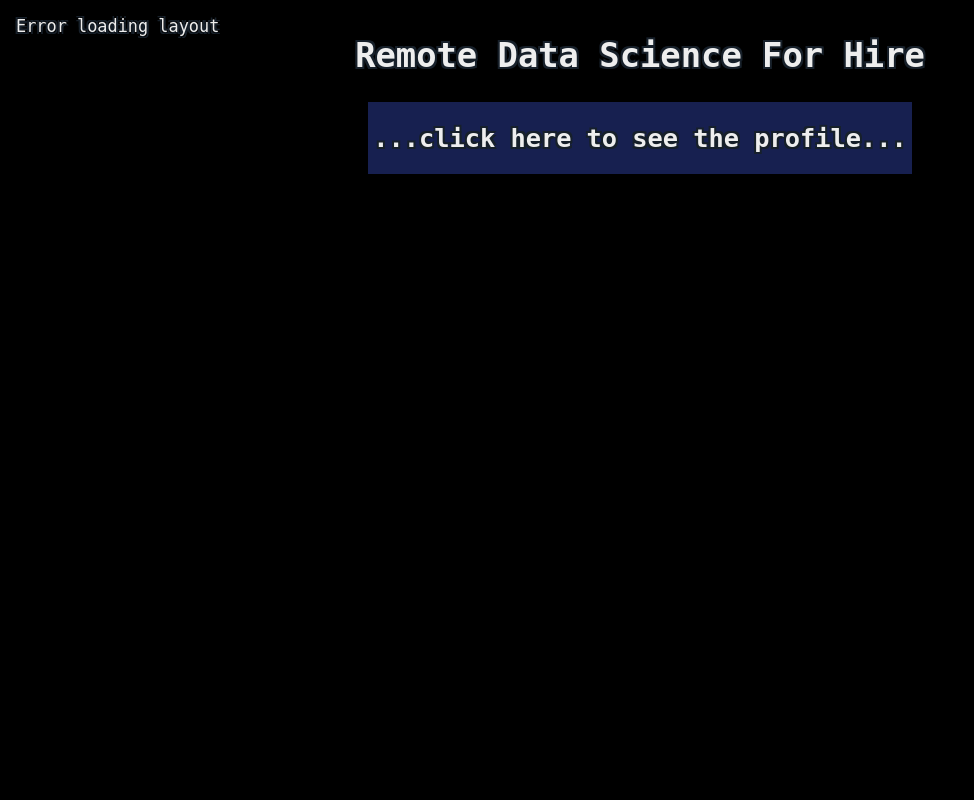
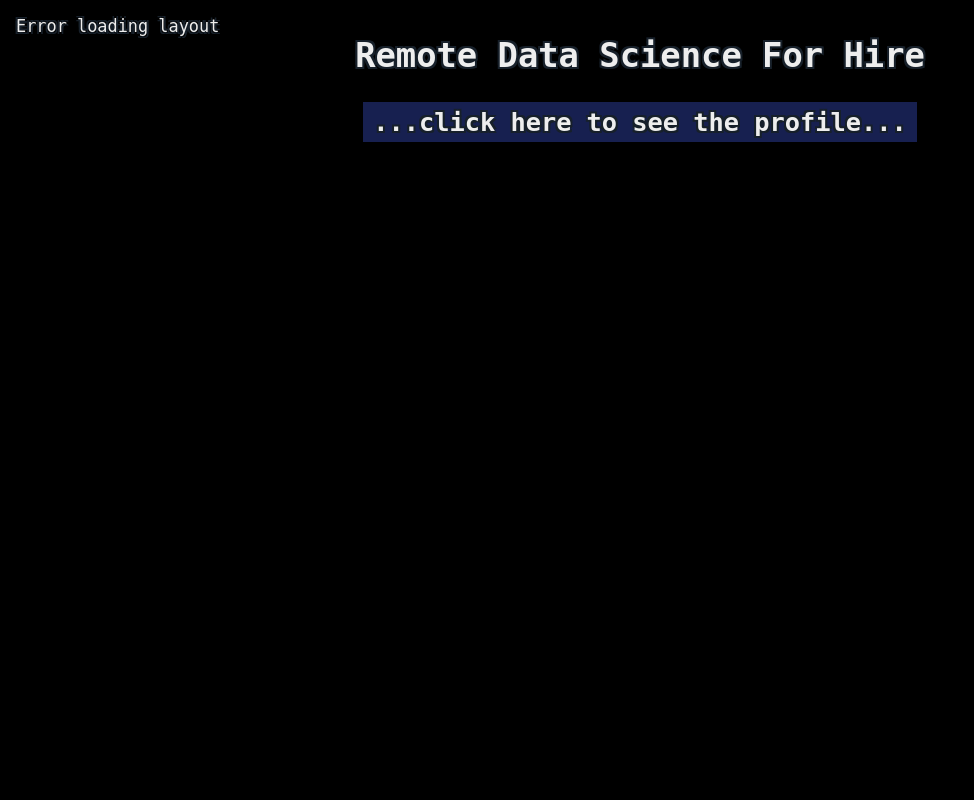
Before and after one commit to mysterious-ben/intro-website, a Flask app: page / in a window 1280 px wide. Shown: the whole page, without its empty margins (0-974 px from the left). Run offline with Flask 3, Linux system fonts and the light colour scheme; data that the repository does not hold is empty.

Commit message:
style: minor layout adjustment

```diff
--- a/src/dash/figure.py
+++ b/src/dash/figure.py
@@ -26,7 +26,8 @@ def _get_traces():
             name='feed {}'.format(i),
             mode='lines+markers',
             line=dict(width=1),
-            marker=dict(size=3)
+            marker=dict(size=3),
+            hoverinfo='none',
         ))
     return traces
 
@@ -60,6 +61,7 @@ def generate_layout():
                 id='brownian-motion-plot', figure=get_figure(), animate=True,
                 config={
                     'displayModeBar': False,
+                    'scrollZoom': False,
                 },
                 style={'height': '95vh'},
             ),
--- a/src/templates/index.html
+++ b/src/templates/index.html
@@ -17,7 +17,7 @@
     </div>
     <div class="row">
         <div class="column centered">
-            <a href="/cv"><h2>
+            <a href="/cv"><h2 style="margin:5px 5px">
                 ...click here to see the profile...
             </h2></a>
         </div>
```
